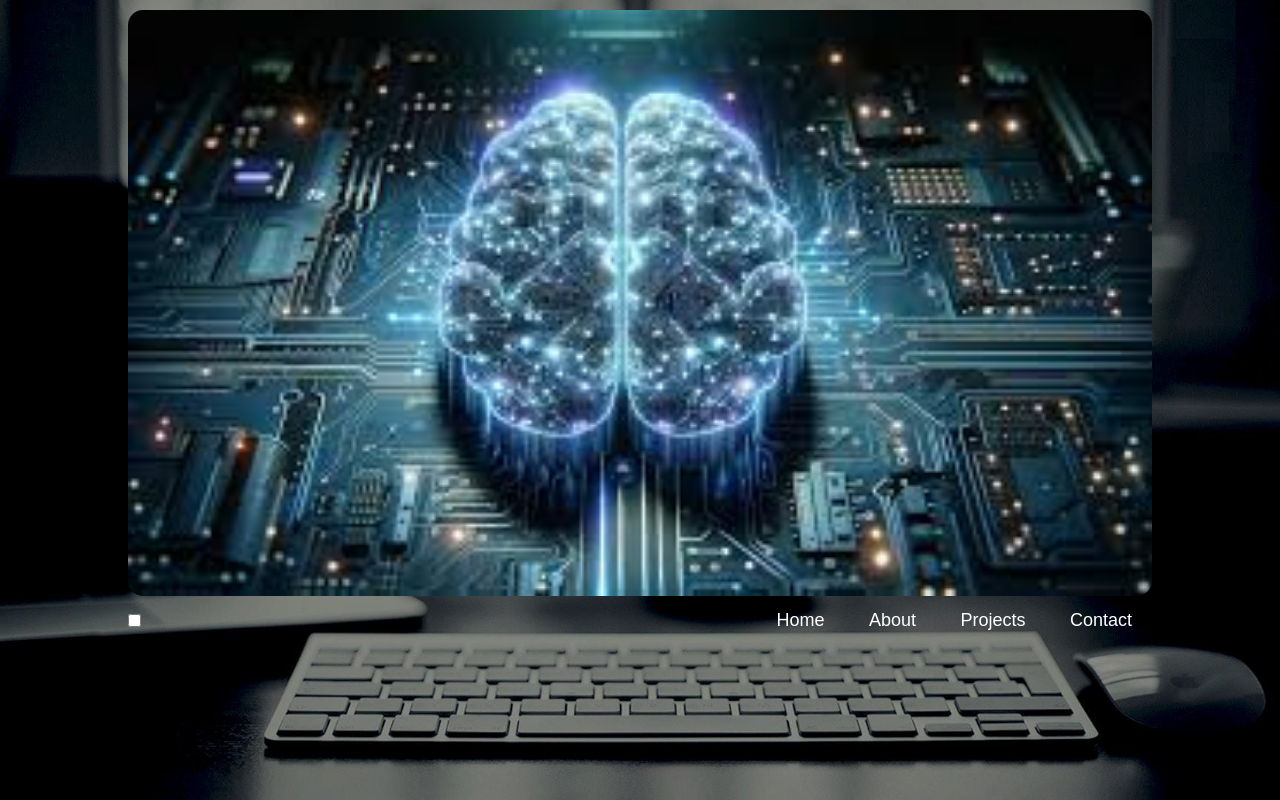
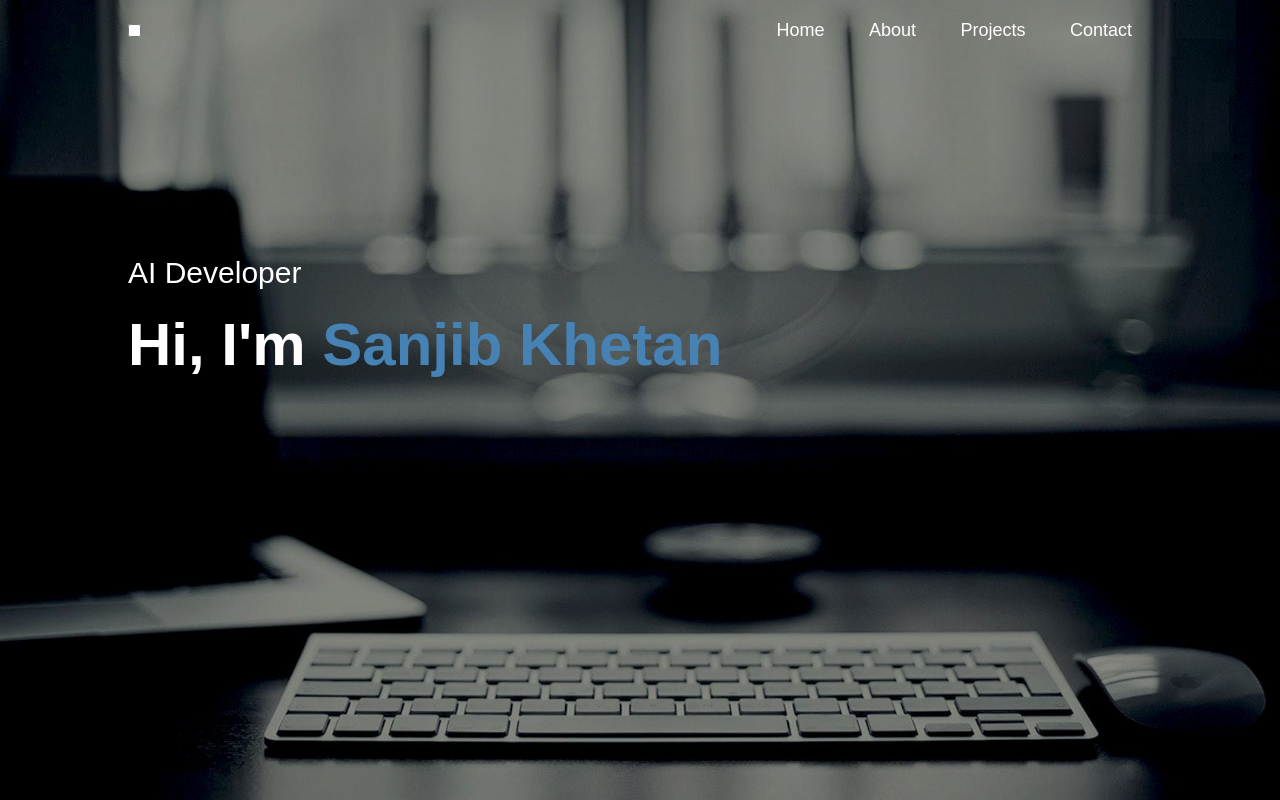
Before and after one commit to sanjib-khetan/portfolio, a plain HTML site: page index.html in a window 1280 px wide. Shown: the top 800 px of the page. Drawn offline with Linux system fonts and the light colour scheme.

Commit message:
Update index.html

```diff
--- a/index.html
+++ b/index.html
@@ -17,9 +17,6 @@
 <body>
 <div id="header">
     <div class="container">
-        <div class="about-col-1">
-            <img src="Images/LLM.jpeg">
-        </div>
         <nav>
             <label for="check" class="checkbox">
                 <i class="ri-menu-line"></i>
```
